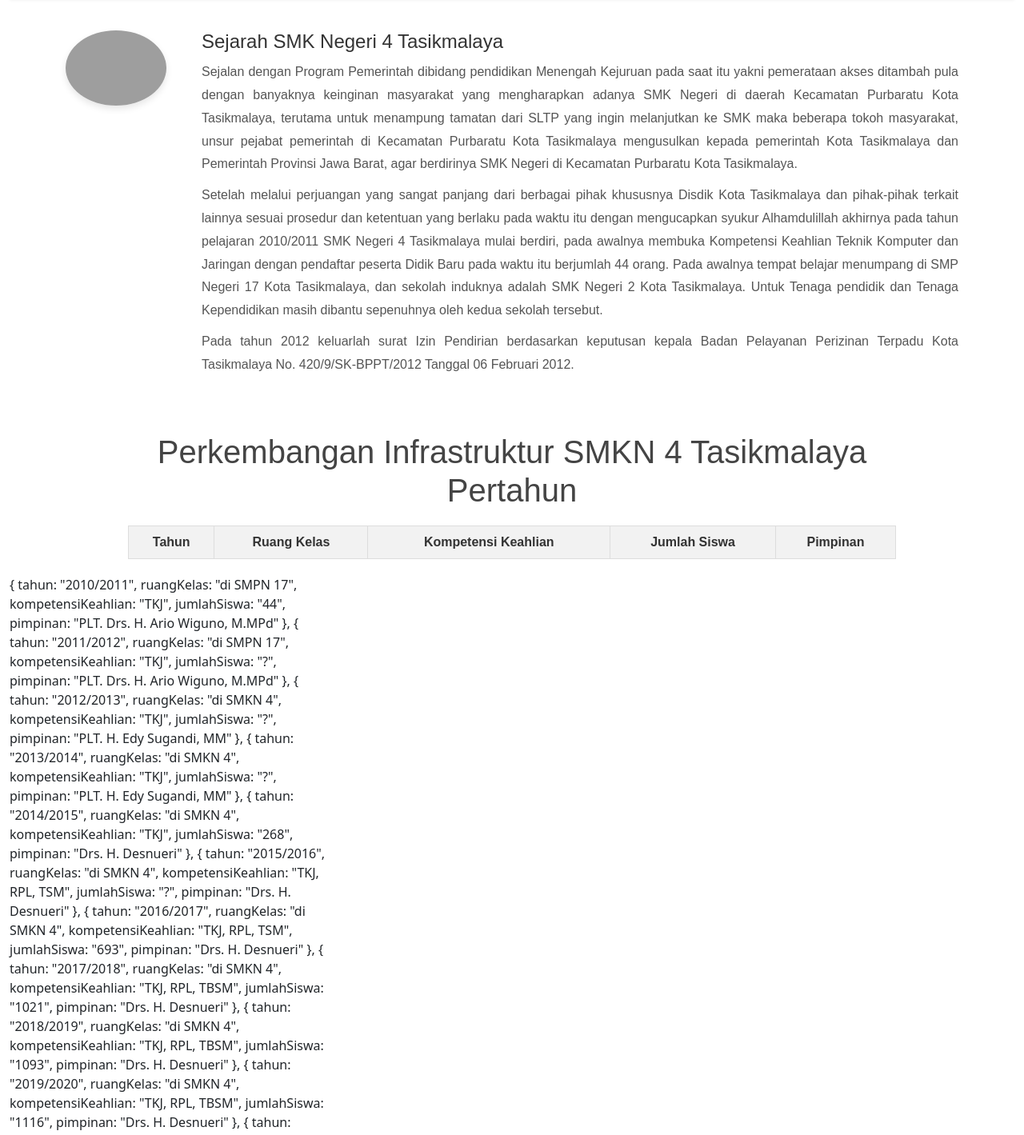
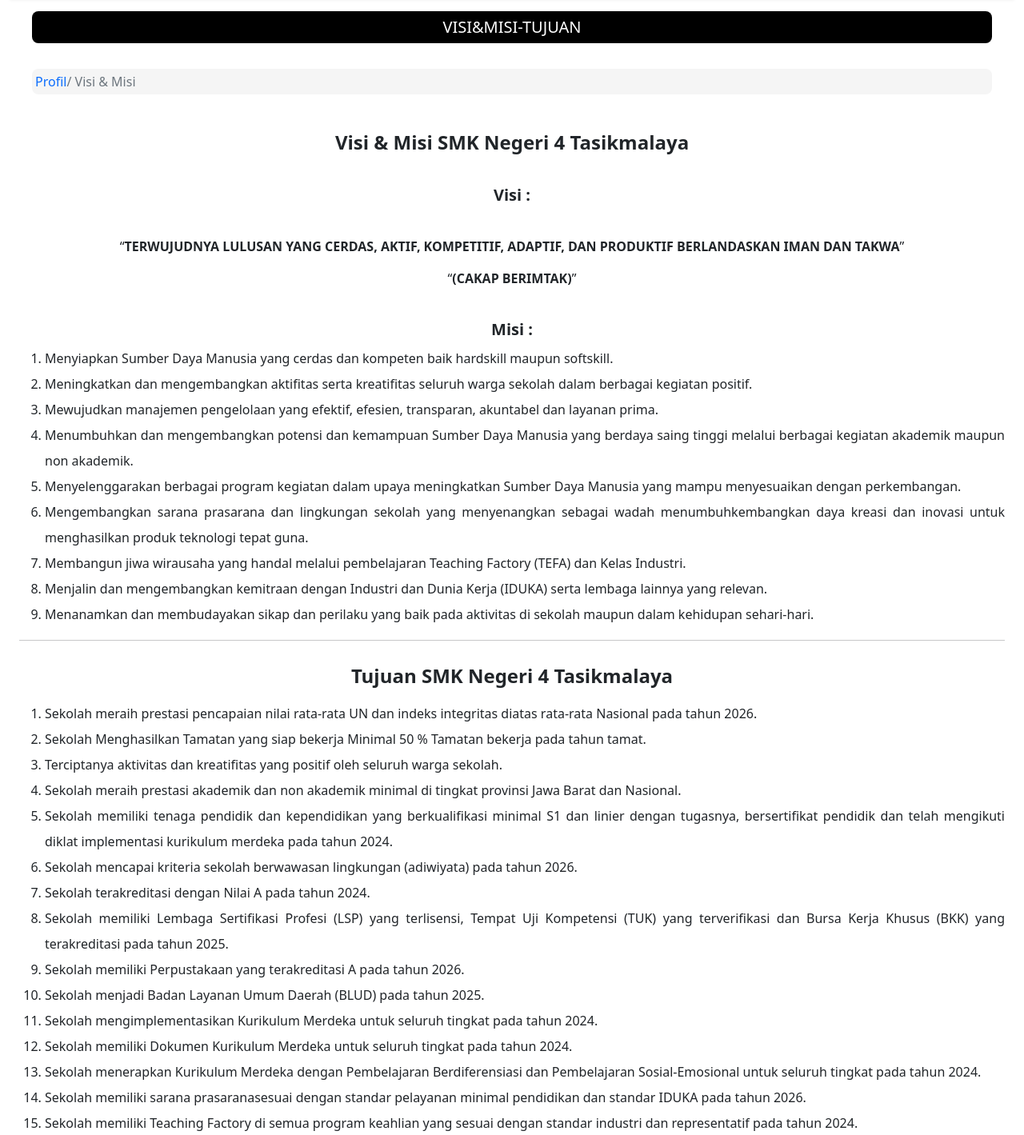
Before and after one commit to Ciroalve/website, a Nuxt app: page /profil/sejarah in a window 1280 px wide. Shown: the part 60-1479 px from the top of the page at 80% size. Built offline with nearby package versions, Linux system fonts and the light colour scheme; grey boxes are pictures that could not be loaded.

Commit message:
Update sejarah.vue

```diff
--- a/pages/profil/sejarah.vue
+++ b/pages/profil/sejarah.vue
@@ -1,169 +1,84 @@
 <template>
-    <div class="history">
-      <div class="container">
+  <div class="container-fluid">
     <div class="row">
-          <!-- Gambar Profil -->
-          <div class="image-container">
-            <img src="/assets/img/PaKur.jpg" alt="Kepala Sekolah" class="profile-image" />
+      <div class="col-lg-12">
+          <h5 style="background-color: black;" class="text-white text-center rounded-3 p-2 m-3">
+            VISI&MISI-TUJUAN
+          </h5>
         </div>
-          <!-- Konten Sejarah -->
-          <div class="content">
-            <h2>Sejarah SMK Negeri 4 Tasikmalaya</h2>
-            <p>
-              Sejalan dengan Program Pemerintah dibidang pendidikan Menengah Kejuruan pada saat itu yakni pemerataan akses ditambah pula dengan banyaknya keinginan masyarakat yang
-              mengharapkan adanya SMK Negeri di daerah Kecamatan Purbaratu Kota Tasikmalaya, terutama untuk menampung tamatan dari SLTP yang ingin melanjutkan ke SMK maka beberapa
-              tokoh masyarakat, unsur pejabat pemerintah di Kecamatan Purbaratu Kota Tasikmalaya mengusulkan kepada pemerintah Kota Tasikmalaya dan Pemerintah Provinsi Jawa Barat,
-              agar berdirinya SMK Negeri di Kecamatan Purbaratu Kota Tasikmalaya.
+        <div class="col-lg-12">
+          <p style="background-color: whitesmoke;" class="rounded-3 p-1 m-3 text-secondary">
+            <NuxtLink to="/profil" class="text-decoration-none">Profil</NuxtLink>/ Visi & Misi
           </p>
-            <p>
-              Setelah melalui perjuangan yang sangat panjang dari berbagai pihak khususnya Disdik Kota Tasikmalaya dan pihak-pihak terkait lainnya sesuai prosedur dan ketentuan yang
-              berlaku pada waktu itu dengan mengucapkan syukur Alhamdulillah akhirnya pada tahun pelajaran 2010/2011 SMK Negeri 4 Tasikmalaya mulai berdiri, pada awalnya membuka
-              Kompetensi Keahlian Teknik Komputer dan Jaringan dengan pendaftar peserta Didik Baru pada waktu itu berjumlah 44 orang. Pada awalnya tempat belajar menumpang di SMP
-              Negeri 17 Kota Tasikmalaya, dan sekolah induknya adalah SMK Negeri 2 Kota Tasikmalaya. Untuk Tenaga pendidik dan Tenaga Kependidikan masih dibantu sepenuhnya oleh kedua
-              sekolah tersebut.
+        </div>
+        <div class="visimisi subcontent">
+                <p style="margin-top:30px;">
+                <h4 style="text-align:center"><strong>Visi & Misi SMK Negeri 4 Tasikmalaya</strong></h4>
                 </p>
-            <p>
-              Pada tahun 2012 keluarlah surat Izin Pendirian berdasarkan keputusan kepala Badan Pelayanan Perizinan Terpadu Kota Tasikmalaya No. 420/9/SK-BPPT/2012 Tanggal 06
-              Februari 2012.
+                <p style="margin-top:40px;">
+                <h5 class="text-center"><strong>Visi :</strong></h5>
                 </p>
+                <p style="margin-top:40px;">
+                <p align="center"><q><strong>TERWUJUDNYA LULUSAN YANG CERDAS, AKTIF, KOMPETITIF, ADAPTIF, DAN PRODUKTIF BERLANDASKAN IMAN DAN TAKWA</strong></q></p>
+                <p align="center"><q><strong>(CAKAP BERIMTAK)</strong></q></p>
+                </p>
+                <p style="margin-top:40px;">
+                <h5 class="text-center"><strong>Misi :</strong></h5>
+                <ol start="1">
+                    <li style="text-align:justify;line-height:200%;">Menyiapkan Sumber Daya Manusia yang cerdas dan kompeten baik hardskill maupun softskill.</li>
+                    <li style="text-align:justify;line-height:200%;">Meningkatkan dan mengembangkan aktifitas serta kreatifitas seluruh warga sekolah dalam berbagai kegiatan positif.</li>
+                    <li style="text-align:justify;line-height:200%;">Mewujudkan manajemen pengelolaan yang efektif, efesien, transparan, akuntabel dan layanan prima.</li>
+                    <li style="text-align:justify;line-height:200%;">Menumbuhkan dan mengembangkan potensi dan kemampuan Sumber Daya Manusia yang berdaya saing tinggi melalui berbagai kegiatan akademik maupun non akademik.</li>
+                    <li style="text-align:justify;line-height:200%;">Menyelenggarakan berbagai program kegiatan dalam upaya meningkatkan Sumber Daya Manusia yang mampu menyesuaikan dengan perkembangan.</li>
+                    <li style="text-align:justify;line-height:200%;">Mengembangkan sarana prasarana dan lingkungan sekolah yang menyenangkan sebagai wadah menumbuhkembangkan daya kreasi dan inovasi untuk menghasilkan produk teknologi tepat guna.</li>
+                    <li style="text-align:justify;line-height:200%;">Membangun jiwa wirausaha yang handal melalui pembelajaran Teaching Factory (TEFA) dan Kelas Industri.</li>
+                    <li style="text-align:justify;line-height:200%;">Menjalin dan mengembangkan kemitraan dengan Industri dan Dunia Kerja (IDUKA) serta lembaga lainnya yang relevan.</li>
+                    <li style="text-align:justify;line-height:200%;">Menanamkan dan membudayakan sikap dan perilaku yang baik pada aktivitas di sekolah maupun dalam kehidupan sehari-hari.</li>
+                </ol>
+                </p>
+                <hr title="TUJUAN SMK" />
+                <p style="margin-top:30px;">
+                <h4 style="text-align:center"><strong>Tujuan SMK Negeri 4 Tasikmalaya</strong></h4>
+                </p>
+                <p style="margin-top:15px;">
+                <!-- <h5><strong>UMUM</strong></h5> -->
+                <ol start="1">
+                    <li style="text-align:justify;line-height:200%;">Sekolah meraih prestasi pencapaian nilai rata-rata UN dan indeks integritas diatas rata-rata Nasional pada tahun 2026.</li>
+                    <li style="text-align:justify;line-height:200%;">Sekolah Menghasilkan Tamatan yang siap bekerja Minimal 50 % Tamatan bekerja pada tahun tamat.</li>
+                    <li style="text-align:justify;line-height:200%;">Terciptanya aktivitas dan kreatifitas yang positif oleh seluruh warga sekolah.</li>
+                    <li style="text-align:justify;line-height:200%;">Sekolah meraih prestasi akademik dan non akademik minimal di tingkat provinsi Jawa Barat dan Nasional.</li>
+                    <li style="text-align:justify;line-height:200%;">Sekolah memiliki tenaga pendidik dan kependidikan yang berkualifikasi minimal S1 dan linier dengan tugasnya, bersertifikat pendidik dan telah mengikuti diklat implementasi kurikulum merdeka pada tahun 2024.</li>
+                    <li style="text-align:justify;line-height:200%;">Sekolah mencapai kriteria sekolah berwawasan lingkungan (adiwiyata) pada tahun 2026.</li>
+                    <li style="text-align:justify;line-height:200%;">Sekolah terakreditasi dengan Nilai A pada tahun 2024.</li>
+                    <li style="text-align:justify;line-height:200%;">Sekolah memiliki Lembaga Sertifikasi Profesi (LSP) yang terlisensi, Tempat Uji Kompetensi (TUK) yang terverifikasi dan Bursa Kerja Khusus (BKK) yang terakreditasi pada tahun 2025.</li>
+                    <li style="text-align:justify;line-height:200%;">Sekolah memiliki Perpustakaan yang terakreditasi A pada tahun 2026.</li>
+                    <li style="text-align:justify;line-height:200%;">Sekolah menjadi Badan Layanan Umum Daerah (BLUD) pada tahun 2025.</li>
+                    <li style="text-align:justify;line-height:200%;">Sekolah mengimplementasikan Kurikulum Merdeka untuk seluruh tingkat pada tahun 2024.</li>
+                    <li style="text-align:justify;line-height:200%;">Sekolah memiliki Dokumen Kurikulum Merdeka untuk seluruh tingkat pada tahun 2024.</li>
+                    <li style="text-align:justify;line-height:200%;">Sekolah menerapkan Kurikulum Merdeka dengan Pembelajaran Berdiferensiasi dan Pembelajaran Sosial-Emosional untuk seluruh tingkat pada tahun 2024.</li>
+                    <li style="text-align:justify;line-height:200%;">Sekolah memiliki sarana prasaranasesuai dengan standar pelayanan minimal pendidikan dan standar IDUKA pada tahun 2026.</li>
+                    <li style="text-align:justify;line-height:200%;">Sekolah memiliki Teaching Factory di semua program keahlian yang sesuai dengan standar industri dan representatif pada tahun 2024.</li>
+                    <li style="text-align:justify;line-height:200%;">Sekolah melaksanakan program menumbuh kembangkan Budi Pekerti dan akhlak mulia melalui pendidikan karakter pada kegiatan, intra, ekstra kurikuler dan non kurikuler.</li>
+                </ol>
+                </p>
+                <!-- <p style="margin-top:20px;">
+                <h5><strong>TUJUAN SITUASIONAL SEKOLAH</strong></h5>Dalam kurun waktu empat tahun ke depan tahun 2018-2019, tujuan akan dicapai oleh sekolah antara lain:<ol start="1">
+                    <li style="text-align:justify;line-height:200%;">Sekolah meraih prestasi pencapaian nilai rata-rata UN dan indeks integritas diatas rata-rata Nasional.</li>
+                    <li style="text-align:justify;line-height:200%;">Sekolah meraih prestasi akademik dan non akademik minimal Juara I di tingkat provinsi Jawa Barat dan Nasional.</li>
+                    <li style="text-align:justify;line-height:200%;">Sekolah melaksanakan program menumbuh kembangkan Budi Pekerti dan akhlak mulia melalui pendidikan karakter pada kegiatan, intra, ekstra kurikuler dan non kurikuler.</li>
+                    <li style="text-align:justify;line-height:200%;">Sekolah Menghasilkan Tamatan yang siap bekerja Minimal 80 % Tamatan bekerja pada tahun tamat.</li>
+                    <li style="text-align:justify;line-height:200%;">Sekolah mengimplementasikan Kurikulum 2013 untuk seluruh tingkat.</li>
+                    <li style="text-align:justify;line-height:200%;">Sekolah memiliki/mencapai standar isi dan lengkapnya : telah dibuat KTSP, silabus , model/sistem penilaian , RPP , Bahan Ajar, untuk seluruh tingkat.</li>
+                    <li style="text-align:justify;line-height:200%;">Sekolah memiliki/mencapai standar proses pembelajaran yang meliputi: tercapai/telah dibuat/ditetapkan pelaksanakan pembelajaran dengan strategi/metode: Pembelajaran Saintifik,pendekatan pembelajaran dan penilaian sesuai tuntutan kurikulum 2013, berbasis TIK , dll.</li>
+                    <li style="text-align:justify;line-height:200%;">Sekolah memiliki/mencapai standar pendidik dan tenaga kependidikan yang meliputi: semua guru berkualifikasi minimal S1, telah mengikuti diklat kurikulum 2013, semua mengajar sesuai bidangnya.</li>
+                    <li style="text-align:justify;line-height:200%;">Sekolah memiliki/mencapai standar sarpras/fasilitas sekolah meliputi: semua sarpras, fasilitas, peralatan, dan perawatan memenuhi SPM serta&nbsp;Sekolah memenuhi kriteria sekolah berwawasan lingkungan (adiwiyata).</li>
+                    <li style="text-align:justify;line-height:200%;">Sekolah mengimplementasikan dan meraih sertifikat Sistem Manajemen Mutu ISO 9001:2008, serta mengimplementasikan SIMS berbasis TIK pada seluruh aktifitas pendidikan dan tatakelola sekolah.</li>
+                    <li style="text-align:justify;line-height:200%;">Semua Kompetensi Keahlian telah terakreditasi dengan Nilai A.</li>
+                    <li style="text-align:justify;line-height:200%;">Sekolah memiliki unit kerja Carier Center, sebagai wadah dari Training Center, Tempat Uji Kompetensi ( TUK ), dan Bursa Kerja Khusus.</li>
+                    <li style="text-align:justify;line-height:200%;">Sekolah memiliki kesepakatan Kemitraan dengan Du/Di dalam rangka mengembangkan Teaching Factory dan Techno Park.</li>
+                </ol>
+                </p> -->
             </div>
     </div>
   </div>
-    </div>
-    <div class="table-container">
-    <h1>Perkembangan Infrastruktur SMKN 4 Tasikmalaya Pertahun</h1>
-    <table>
-      <thead>
-        <tr>
-          <th>Tahun</th>
-          <th>Ruang Kelas</th>
-          <th>Kompetensi Keahlian</th>
-          <th>Jumlah Siswa</th>
-          <th>Pimpinan</th>
-        </tr>
-      </thead>
-      <tbody>
-        <tr v-for="(row, index) in data" :key="index">
-          <td>{{ row.tahun }}</td>
-          <td>{{ row.ruangKelas }}</td>
-          <td>{{ row.kompetensiKeahlian }}</td>
-          <td>{{ row.jumlahSiswa }}</td>
-          <td>{{ row.pimpinan }}</td>
-        </tr>
-      </tbody>
-    </table>
-  </div>
-  <div class="row">
-    <div class="col-4">
-        <table>
-        { tahun: "2010/2011", ruangKelas: "di SMPN 17", kompetensiKeahlian: "TKJ", jumlahSiswa: "44", pimpinan: "PLT. Drs. H. Ario Wiguno, M.MPd" },
-        { tahun: "2011/2012", ruangKelas: "di SMPN 17", kompetensiKeahlian: "TKJ", jumlahSiswa: "?", pimpinan: "PLT. Drs. H. Ario Wiguno, M.MPd" },
-        { tahun: "2012/2013", ruangKelas: "di SMKN 4", kompetensiKeahlian: "TKJ", jumlahSiswa: "?", pimpinan: "PLT. H. Edy Sugandi, MM" },
-        { tahun: "2013/2014", ruangKelas: "di SMKN 4", kompetensiKeahlian: "TKJ", jumlahSiswa: "?", pimpinan: "PLT. H. Edy Sugandi, MM" },
-        { tahun: "2014/2015", ruangKelas: "di SMKN 4", kompetensiKeahlian: "TKJ", jumlahSiswa: "268", pimpinan: "Drs. H. Desnueri" },
-        { tahun: "2015/2016", ruangKelas: "di SMKN 4", kompetensiKeahlian: "TKJ, RPL, TSM", jumlahSiswa: "?", pimpinan: "Drs. H. Desnueri" },
-        { tahun: "2016/2017", ruangKelas: "di SMKN 4", kompetensiKeahlian: "TKJ, RPL, TSM", jumlahSiswa: "693", pimpinan: "Drs. H. Desnueri" },
-        { tahun: "2017/2018", ruangKelas: "di SMKN 4", kompetensiKeahlian: "TKJ, RPL, TBSM", jumlahSiswa: "1021", pimpinan: "Drs. H. Desnueri" },
-        { tahun: "2018/2019", ruangKelas: "di SMKN 4", kompetensiKeahlian: "TKJ, RPL, TBSM", jumlahSiswa: "1093", pimpinan: "Drs. H. Desnueri" },
-        { tahun: "2019/2020", ruangKelas: "di SMKN 4", kompetensiKeahlian: "TKJ, RPL, TBSM", jumlahSiswa: "1116", pimpinan: "Drs. H. Desnueri" },
-        { tahun: "2020/2021", ruangKelas: "di SMKN 4", kompetensiKeahlian: "TKJ, RPL, TBSM", jumlahSiswa: "1150", pimpinan: "Didah S Sukanda, S.Pd, M.Pd" },
-        { tahun: "2021/2022", ruangKelas: "di SMKN 4", kompetensiKeahlian: "TKJ, RPL, TBSM", jumlahSiswa: "?", pimpinan: "Kurniawan, S.Pd, M.Pd" },
-        { tahun: "2022/2023", ruangKelas: "di SMKN 4", kompetensiKeahlian: "TKJ, RPL, TBSM, TOI, DKV", jumlahSiswa: "1240", pimpinan: "Kurniawan, S.Pd, M.Pd" },
-        </table>
-      </div>
-    </div>
-      ],
-
 </template>
-
-  <script>
-  export default {
-    name: "History",
-  };
-  </script>
-
-  <style scoped>
-  .history {
-    font-family: Arial, sans-serif;
-    margin: 20px;
-    padding: 20px;
-  }
-  .container {
-    display: flex;
-    flex-direction: row;
-    align-items: flex-start;
-  }
-  .row {
-    display: flex;
-    flex-wrap: wrap;
-    gap: 20px;
-  }
-  .image-container {
-    flex: 1;
-    max-width: 150px;
-    text-align: center;
-  }
-  .profile-image {
-    width: 100%;
-    border-radius: 50%;
-    box-shadow: 0 4px 8px rgba(0, 0, 0, 0.1);
-  }
-  .content {
-    flex: 3;
-    text-align: justify;
-  }
-  .content h2 {
-    font-size: 24px;
-    margin-bottom: 10px;
-    color: #333;
-  }
-  .content p {
-    line-height: 1.8;
-    margin-bottom: 10px;
-    color: #555;
-  }
-  .table-container {
-  font-family: Arial, sans-serif;
-  padding: 20px;
-  max-width: 1000px;
-  margin: auto;
-  text-align: left;
-  color: #333;
-}
-
-h1 {
-  text-align: center;
-  margin-bottom: 20px;
-  color: #444;
-}
-
-table {
-  width: 100%;
-  border-collapse: collapse;
-  margin: 0 auto;
-}
-
-thead {
-  background-color: #f4f4f4;
-}
-
-th,
-td {
-  border: 1px solid #ddd;
-  padding: 8px;
-  text-align: center;
-}
-
-th {
-  background-color: #f2f2f2;
-  font-weight: bold;
-}
-
-tr:nth-child(even) {
-  background-color: #f9f9f9;
-}
-
-tr:hover {
-  background-color: #f1f1f1;
-}
-  </style>
```
Lines whose indentation alone changed are shown as unchanged.
